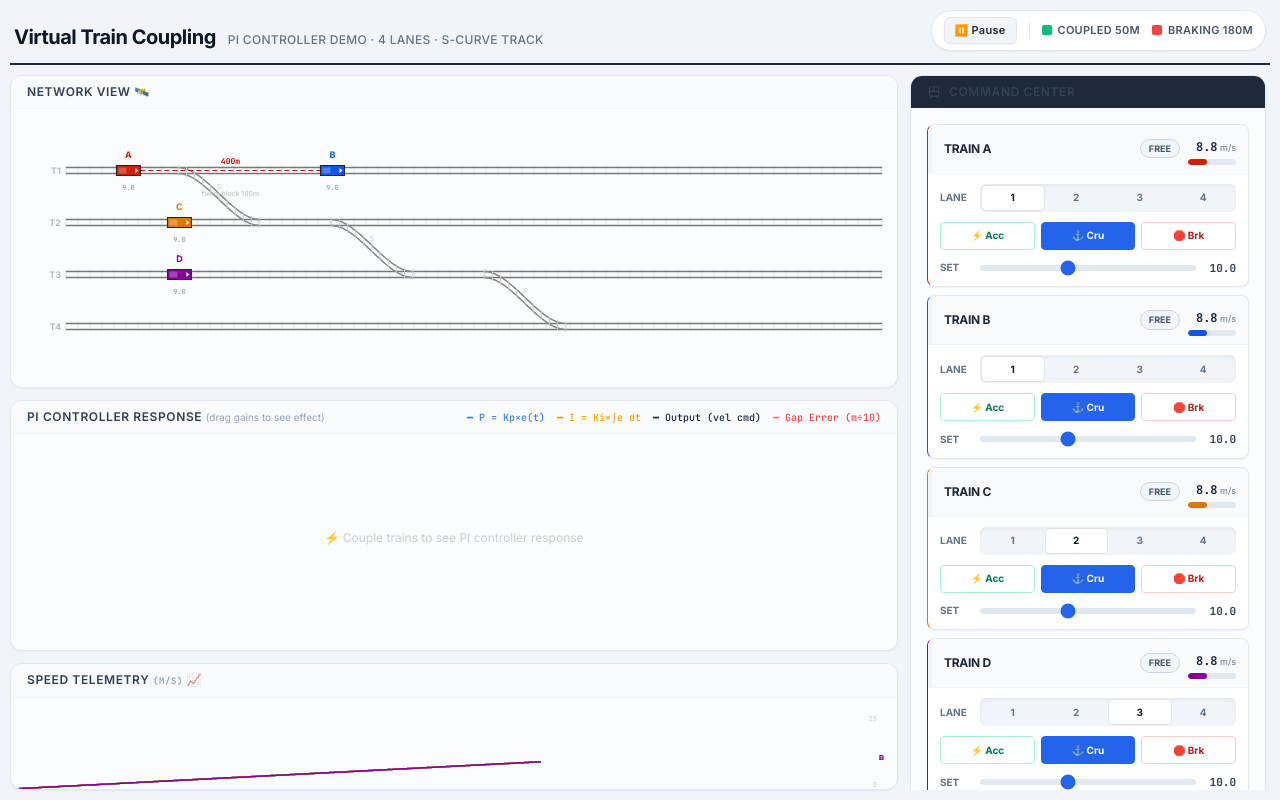
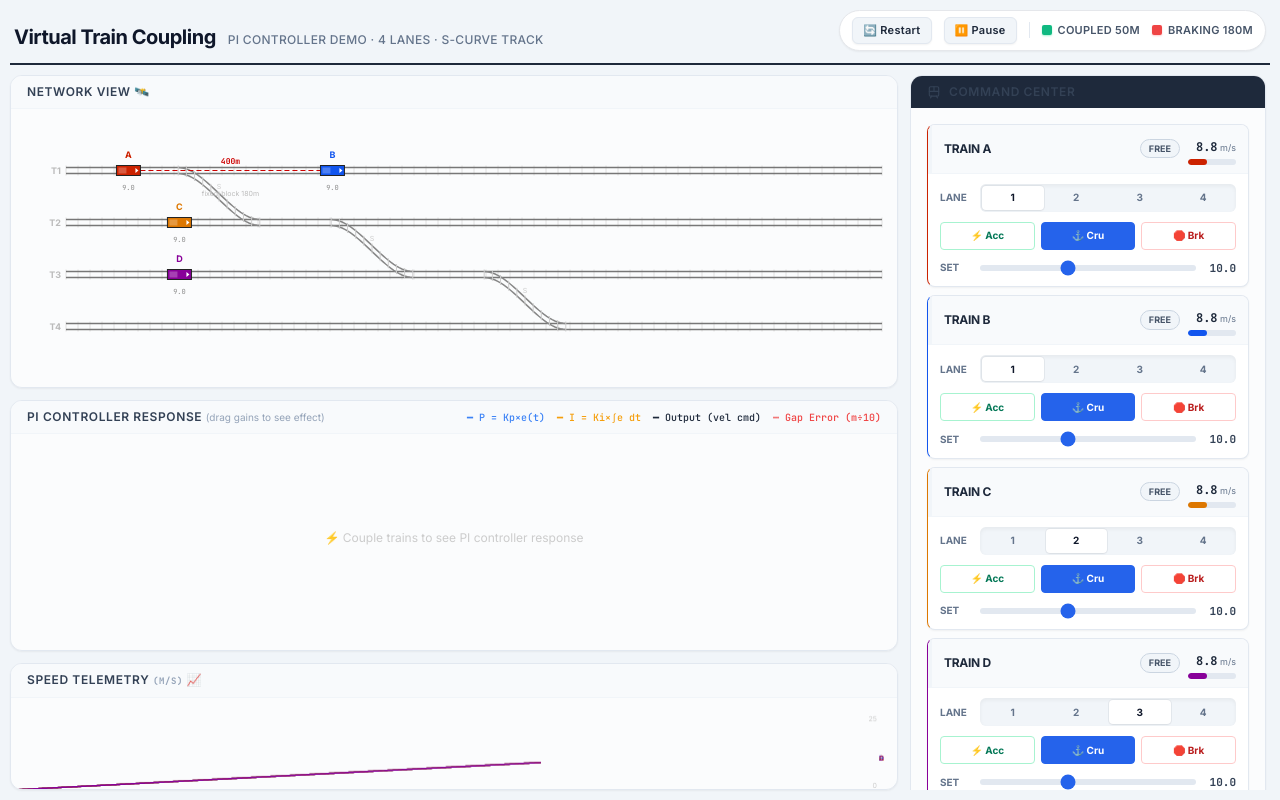
Before and after one commit to NeerajKohli05/Virtual-Coupling, a plain HTML site: page index.html in a window 1280 px wide. Drawn offline with nearby package versions, Linux system fonts and the light colour scheme.

Commit message:
Add Restart button and implement high-DPI scaling for crisp charts

```diff
--- a/app.js
+++ b/app.js
@@ -25,9 +25,14 @@ const spdHist = [];   // [v0, v1, v2, v3]
 
 // ── Resize ─────────────────────────────────────────
 function resize() {
+    const dpr = window.devicePixelRatio || 1;
     [simC, piC, spdC].forEach(c => {
-        c.width  = c.parentElement.clientWidth;
-        c.height = c.parentElement.clientHeight;
+        const rect = c.parentElement.getBoundingClientRect();
+        c.width  = rect.width * dpr;
+        c.height = rect.height * dpr;
+        c.style.width  = `${rect.width}px`;
+        c.style.height = `${rect.height}px`;
+        c.getContext('2d').setTransform(dpr, 0, 0, dpr, 0, 0);
     });
 }
 window.addEventListener('resize', resize);
@@ -461,7 +466,7 @@ function drawLinks(ctx, W, H) {
 }
 
 function drawSim() {
-    const W=simC.width, H=simC.height;
+    const W=simC.clientWidth, H=simC.clientHeight;
     sCtx.clearRect(0,0,W,H);
     drawTracks(sCtx,W,H);
     drawSCurves(sCtx,W,H);
@@ -472,7 +477,7 @@ function drawSim() {
 // ── PI Controller Chart ────────────────────────────
 // Shows P term, I term, Output, Gap Error — all auto-scaled
 function drawPIChart() {
-    const W=piC.width, H=piC.height;
+    const W=piC.clientWidth, H=piC.clientHeight;
     pCtx.clearRect(0,0,W,H);
 
     const hasCoupled = sim.getAllPairs().some(p => sim.isCoupled(p.leader, p.follower));
@@ -541,7 +546,7 @@ function drawPIChart() {
 
 // ── Speed Chart ────────────────────────────────────
 function drawSpdChart() {
-    const W=spdC.width, H=spdC.height;
+    const W=spdC.clientWidth, H=spdC.clientHeight;
     vCtx.clearRect(0,0,W,H);
     if (spdHist.length < 2) return;
     const dx=W/HIST, sc=(H-6)/28;
@@ -564,7 +569,12 @@ function drawSpdChart() {
     vCtx.fillText('0', W-20, H-2);
 }
 
-// ── Play/Pause ─────────────────────────────────────
+// ── Restart/Play/Pause ─────────────────────────────
+const restartBtn = document.getElementById('simRestartBtn');
+if (restartBtn) {
+    restartBtn.onclick = () => location.reload();
+}
+
 let isPaused = false;
 const pauseBtn = document.getElementById('simPauseBtn');
 if (pauseBtn) {
--- a/index.html
+++ b/index.html
@@ -130,6 +130,7 @@
         <span class="text-xs font-medium text-slate-500 tracking-wide uppercase">PI Controller Demo · 4 Lanes · S-Curve Track</span>
       </div>
       <div class="flex items-center gap-3 text-[11px] font-semibold tracking-wide text-slate-600 uppercase bg-white px-3 py-1.5 rounded-full border shadow-sm">
+        <button id="simRestartBtn" class="flex items-center gap-1 bg-slate-100 hover:bg-slate-200 text-slate-800 px-2.5 py-1 rounded-md transition-colors border border-slate-200 shadow-sm">🔄 Restart</button>
         <button id="simPauseBtn" class="flex items-center gap-1 bg-slate-100 hover:bg-slate-200 text-slate-800 px-2.5 py-1 rounded-md transition-colors border border-slate-200 shadow-sm">⏸️ Pause</button>
         <div class="h-4 w-px bg-slate-200"></div>
         <div class="flex items-center gap-1.5"><span class="w-2.5 h-2.5 rounded-sm bg-emerald-500 shadow-sm shadow-emerald-200"></span>Coupled 50m</div>
```
